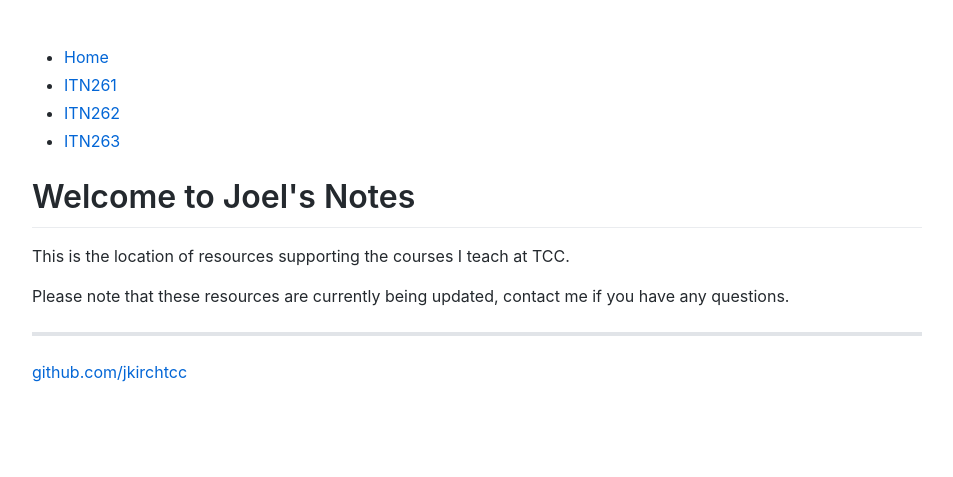
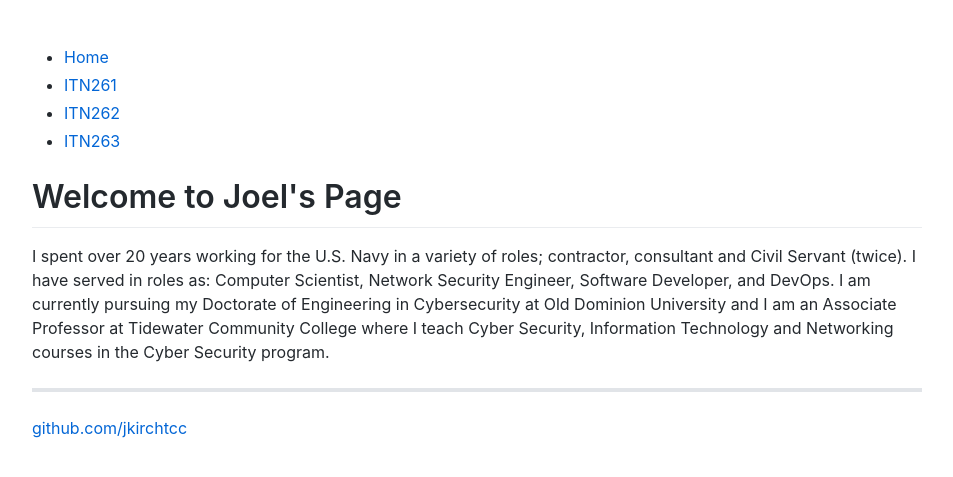
Before and after one commit to jkirchtcc/jkirchtcc.github.io, a Jekyll site: the page built from index.html, in a window 1280 px wide. Shown: the top 477 px of the page, without its empty margins (163-1116 px from the left). Built offline with Jekyll 4.4.1, drawn with Linux system fonts in a browser that asks for light colours.

Commit message:
Updated bio

```diff
--- a/index.html
+++ b/index.html
@@ -3,7 +3,11 @@ layout: default
 title: Joel's Notes
 ---
 <div class="blurb">
-	    	<h1>Welcome to Joel's Notes</h1>
-		<p>This is the location of resources supporting the courses I teach at TCC. </p>
-		<p>Please note that these resources are currently being updated, contact me if you have any questions.<p>
+	    <h1>Welcome to Joel's Page</h1>
+		<p>I spent over 20 years working for the U.S. Navy in a variety of roles; contractor,
+			consultant and Civil Servant (twice). I have served in roles as: Computer Scientist,
+			Network Security Engineer, Software Developer, and DevOps. I am currently pursuing
+			my Doctorate of Engineering in Cybersecurity at Old Dominion University and I am an
+			Associate Professor at Tidewater Community College where I teach Cyber Security,
+			Information Technology and Networking courses in the Cyber Security program.</p>
 </div><!-- /.blurb -->
```
